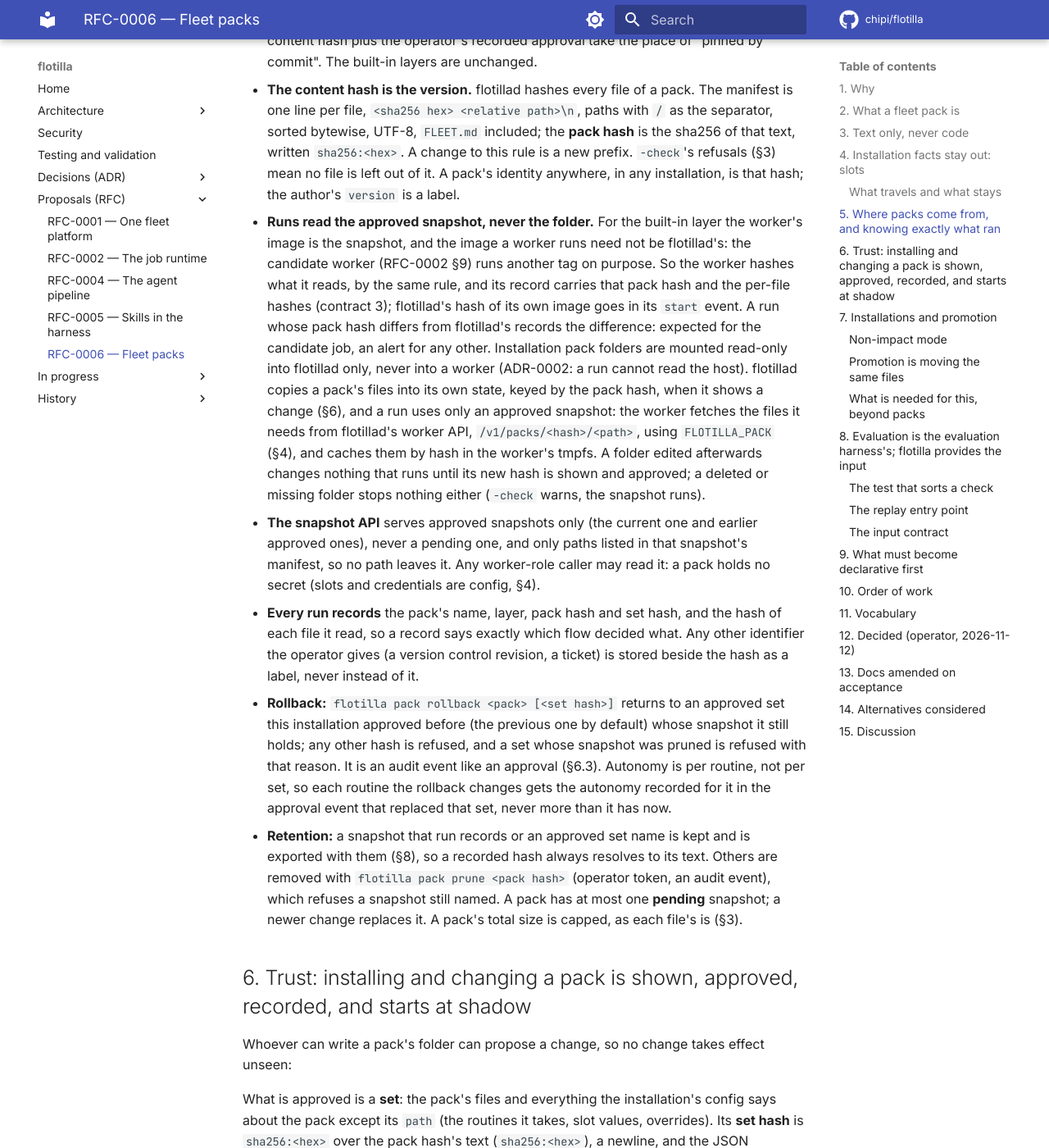
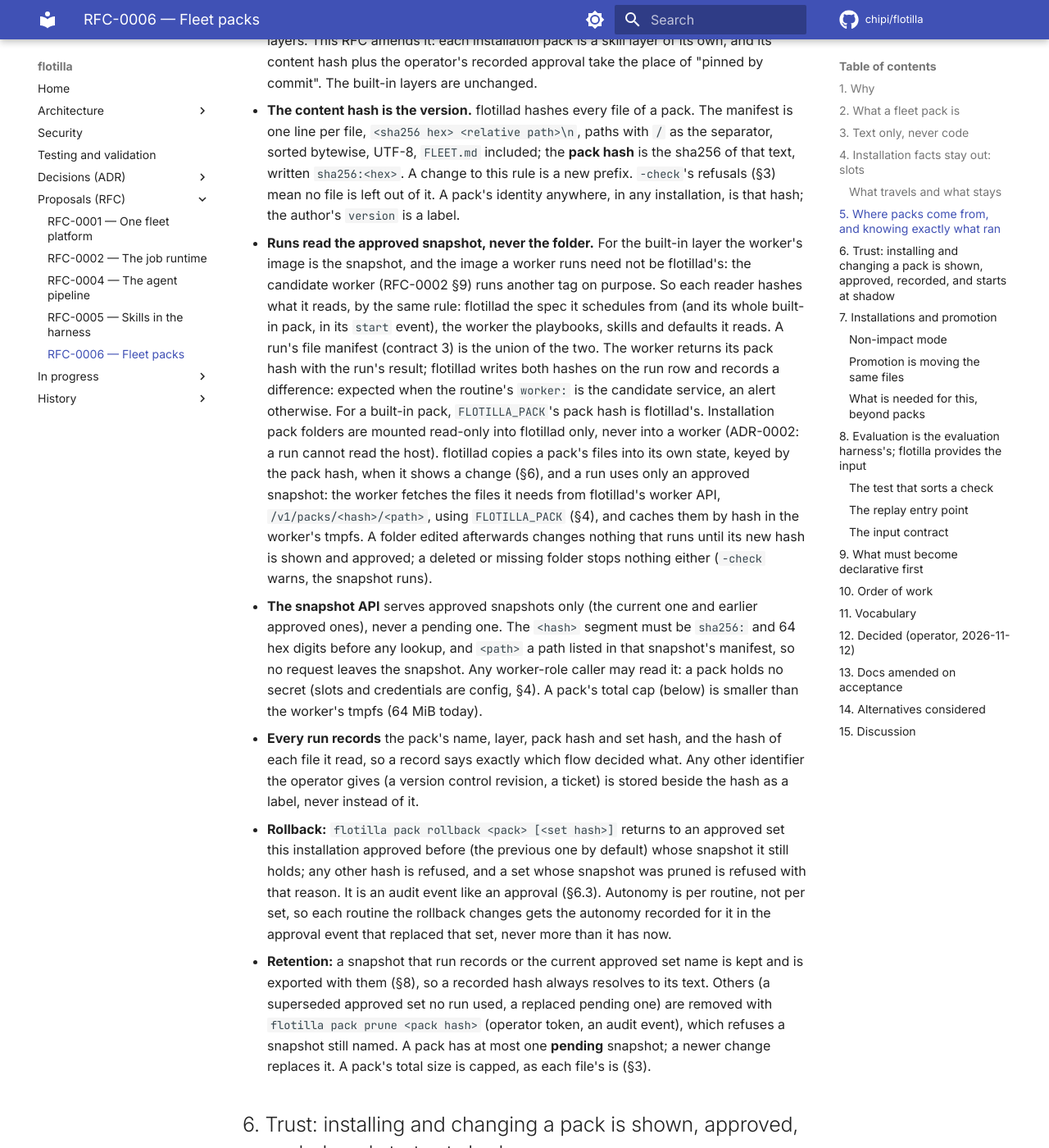
Before and after one commit to chipi/flotilla, an MkDocs documentation site: the page built from docs/rfc/RFC-0006-fleet-packs.md, in a window 1280 px wide and 1400 px high, scrolled down 4719 px. Shown: the whole window at 82% size. Built offline with MkDocs 1.6.1 and Material for MkDocs 9.7.7, drawn with Linux system fonts in a browser that asks for light colours; comment, search, counter and statistics services are not loaded; some of the changed text lies outside the part shown.

Commit message:
docs: RFC-0006 revision 7, the fourth independent review
A fresh read-only agent reviewed revision 6; its code claims and §10's
cross-references held. Its blocker: the registry the requires check
needs had no owner (RFC-0002 §9 step 4 is built, phase-3-plan.md:17,
but left tools and gates in the worker's code; spec.go:286-288 checks
names only). §10 step 4 now builds the registry in flotillad, declared
by each worker image, then the check.

Also: a run's file manifest is the union of flotillad's and the worker's
reads, the worker returns its pack hash, a difference is judged by the
routine's worker:; the approval event records the full set values and
each routine's autonomy, which rollback reads; retention keeps the
current set's snapshot; the copy applies the refusals as it goes;
routines and empty values defined in the set hash; the snapshot API
validates the hash segment; the pack cap below the 64 MiB tmpfs;
deploy scripts naming a container; the default skills folder absent.

make docs-validate: docs validate OK.

Co-Authored-By: Claude Opus 5.5 <noreply@anthropic.com>
Claude-Session: https://claude.ai/code/session_014cvkLDhZiuT6G7yUUfGC4i

```diff
--- a/docs/rfc/RFC-0006-fleet-packs.md
+++ b/docs/rfc/RFC-0006-fleet-packs.md
@@ -91,9 +91,10 @@ installation's registered extension), exactly as ADR-0011 has it for actions. Th
 "skills never grant anything", applied to whole flows:
 
 - `-check` refuses a pack that requires a tool, gate, action or capability the installation does not
-  have, and names each one missing. That needs a registry: today flotillad checks only the names'
-  syntax, and the tools and gates live in the worker's code. The check comes with RFC-0002 §9 step 4's
-  registered tools and gates (§10);
+  have, and names each one missing. That needs a registry in flotillad, which does not exist:
+  flotillad checks only the names' syntax, and RFC-0002 §9 step 4 registered the tools and gates in
+  the worker's code without giving flotillad a list of them. The check comes with the registry of
+  §10 step 4;
 - a pack's files are read, never executed. `-check` refuses a file outside the layout of §2 (a
   `scripts/` folder included), a symbolic link and a file over its kind's size cap (16 KiB for a
   skill, as the skill loader has today; one each for specs, playbooks and defaults), as the skill
@@ -184,10 +185,13 @@ version control. No mechanism here depends on one.
   `version` is a label.
 - **Runs read the approved snapshot, never the folder.** For the built-in layer the worker's image
   is the snapshot, and the image a worker runs need not be flotillad's: the candidate worker
-  (RFC-0002 §9) runs another tag on purpose. So the worker hashes what it reads, by the same rule,
-  and its record carries that pack hash and the per-file hashes (contract 3); flotillad's hash of
-  its own image goes in its `start` event. A run whose pack hash differs from flotillad's records
-  the difference: expected for the candidate job, an alert for any other. Installation pack folders
+  (RFC-0002 §9) runs another tag on purpose. So each reader hashes what it reads, by the same rule:
+  flotillad the spec it schedules from (and its whole built-in pack, in its `start` event), the
+  worker the playbooks, skills and defaults it reads. A run's file manifest (contract 3) is the
+  union of the two. The worker returns its pack hash with the run's result; flotillad writes both
+  hashes on the run row and records a difference: expected when the routine's `worker:` is the
+  candidate service, an alert otherwise. For a built-in pack, `FLOTILLA_PACK`'s pack hash is
+  flotillad's. Installation pack folders
   are mounted read-only into flotillad only, never into a worker (ADR-0002: a run cannot read the
   host). flotillad copies a pack's files into its own state, keyed by the pack hash, when it shows a
   change (§6), and a run uses only an approved snapshot: the worker fetches the files it needs from
@@ -196,20 +200,22 @@ version control. No mechanism here depends on one.
   hash is shown and approved; a deleted or missing folder stops nothing either (`-check` warns, the
   snapshot runs).
 - **The snapshot API** serves approved snapshots only (the current one and earlier approved ones),
-  never a pending one, and only paths listed in that snapshot's manifest, so no path leaves it. Any
-  worker-role caller may read it: a pack holds no secret (slots and credentials are config, §4).
+  never a pending one. The `<hash>` segment must be `sha256:` and 64 hex digits before any lookup,
+  and `<path>` a path listed in that snapshot's manifest, so no request leaves the snapshot. Any
+  worker-role caller may read it: a pack holds no secret (slots and credentials are config, §4). A
+  pack's total cap (below) is smaller than the worker's tmpfs (64 MiB today).
 - **Every run records** the pack's name, layer, pack hash and set hash, and the hash of each file it
-  read, so a
-  record says exactly which flow decided what. Any other identifier the operator gives (a version
-  control revision, a ticket) is stored beside the hash as a label, never instead of it.
+  read, so a record says exactly which flow decided what. Any other identifier the operator gives (a
+  version control revision, a ticket) is stored beside the hash as a label, never instead of it.
 - **Rollback:** `flotilla pack rollback <pack> [<set hash>]` returns to an approved set this
   installation approved before (the previous one by default) whose snapshot it still holds; any
   other hash is refused, and a set whose snapshot was pruned is refused with that reason. It is an
   audit event like an approval (§6.3). Autonomy is per routine, not per set, so each routine the
   rollback changes gets the autonomy recorded for it in the approval event that replaced that set,
   never more than it has now.
-- **Retention:** a snapshot that run records or an approved set name is kept and is exported with
-  them (§8), so a recorded hash always resolves to its text. Others are removed with
+- **Retention:** a snapshot that run records or the current approved set name is kept and is
+  exported with them (§8), so a recorded hash always resolves to its text. Others (a superseded
+  approved set no run used, a replaced pending one) are removed with
   `flotilla pack prune <pack hash>` (operator token, an audit event), which refuses a snapshot still
   named. A pack has at most one **pending** snapshot; a newer change replaces it. A pack's total size
   is capped, as each file's is (§3).
@@ -223,12 +229,16 @@ the pack except its `path` (the routines it takes, slot values, overrides). Its
 `sha256:<hex>` over the pack hash's text (`sha256:<hex>`), a newline, and the JSON Canonicalization
 Scheme (RFC 8785) form of one object, `{"overrides": …, "routines": […], "slots": …}`. Values are
 typed by the manifest (a slot's kind, a default's type), so `10` given where a string is declared is
-refused by `-check`, never hashed two ways. A change to the files, the routines taken, a slot value
+refused by `-check`, never hashed two ways. `routines` is the sorted list of the routines taken
+(every routine the pack holds when `routines:` is absent); `overrides` and `slots` are `{}` when
+empty. A change to the files, the routines taken, a slot value
 or an override is a new set hash; a change to this rule is a new prefix.
 
 1. **Detection** runs at flotillad's start and on demand (`flotilla pack show <pack>`), never by
    polling. `-check` shows a difference and writes nothing (the deploy runs it beside the running
-   daemon). flotillad first copies the folder into its own state, then hashes the copy, so the
+   daemon). flotillad first copies the folder into its own state, applying §3's refusals as it
+   goes (a link is not followed; the copy stops at the first file over its cap or at the pack's
+   total cap, leaving nothing behind), then hashes the copy, so the
    pending snapshot (the copied files and the values) is exactly what its hash names, whatever is
    being written to the folder meanwhile. It is shown against the approved set: the files with their
    differences, the routines taken, the overrides and slot values before and after. An override is
@@ -239,7 +249,9 @@ or an override is a new set hash; a change to this rule is a new prefix.
    the approved set, not of the current config. Until then the installation keeps running the
    previous approved set, or nothing for a new pack.
 3. **The approval is an audit event:** who approved, when, the pack, the pack hash and set hash
-   before and after, the changed files, overrides and slot values. Refusals are recorded the same way.
+   before and after, the changed files, the approved set's full values (routines, slots,
+   overrides, not only the changed ones) and each routine's autonomy control at that moment; a
+   rollback (§5) reads both. Refusals are recorded the same way.
 4. **The changed routines run at `shadow`**, whatever their specs say, until the operator raises
    them. A routine is changed when anything it depends on differs from the approved set: a file it
    reads (its spec, playbooks, skills, defaults; a file two routines share changes both), or a slot
@@ -298,7 +310,9 @@ No tier has a fixed name or count: dev → test → prod, or sandbox → prod, o
   API that serves approved snapshots by hash.
 - **A second installation on one host:** the compose project's name, the container names and the
   default volume names parametrised per installation, as `FLOTILLA_VOLUME_PREFIX` already does for
-  the secrets volume. The external networks (the other stacks') stay shared.
+  the secrets volume. The external networks (the other stacks') stay shared. An installation's own
+  deploy scripts that name a container (`docker exec flotillad`) follow; they are its, not
+  flotilla's.
 - **Outputs only through actions.** A capped installation is non-impact only if nothing writes outward
   except through actions the cap holds. Today the triage fleet enforces shadow in its own code
   (`orchestrator.py` forces a dry run); with packs, every outward write must be an action decided by
@@ -428,8 +442,10 @@ that are declarative from the start (the ops fleet's daily brief, RFC-0001 phase
 3. Installation folders, the installation's name, the read-only mount into flotillad, the snapshot
    API on the workers' listener, slots, overrides with their warning, approval of a set, rollback,
    prune, and "changed routines start at shadow".
-4. The `requires` check (§3), after RFC-0002 §9 step 4 registers the tools and gates it checks
-   against.
+4. The registry in flotillad: the tools, gates, actions and model capabilities an installation has,
+   declared by each worker image (a file the image carries, read by flotillad at `-check` and at
+   start). RFC-0002 §9 step 4 put the tools and gates in the worker's code; it did not give
+   flotillad a list of them. Then the `requires` check (§3) against it.
 5. The installation-wide autonomy and budget caps.
 6. Record export in one format with the input contract (§8), and the promotion record.
    The replay entry point does not wait for packs: it goes first, as an RFC-0002 amendment (the
@@ -555,3 +571,15 @@ that are declarative from the start (the ops fleet's daily brief, RFC-0001 phase
     caps per file kind; `/` as the manifest's separator; the built-in set hash empty; flotillad's
     version (the image tag in CI builds); the workers' listener missing from `components.md`; the
     default skills folder empty today.
+- **2026-11-12, fourth independent review, of revision 6** (a fresh read-only agent). It confirmed
+  revision 6's code claims and §10's cross-references, and found, and revision 7 changes:
+  - **The registry the `requires` check needs had no owner.** RFC-0002 §9 step 4 is built, but it
+    left the tools and gates in the worker's code. §10 step 4 now builds the registry in flotillad
+    (declared by each worker image), then the check.
+  - **Smaller fixes:** a run's file manifest is the union of what flotillad and the worker read,
+    the worker returns its pack hash with the result and flotillad records a difference by the
+    routine's `worker:`; the approval event records the set's full values and each routine's
+    autonomy, which rollback reads; retention keeps the current set's snapshot, not every approved
+    one; the copy applies the refusals as it goes; `routines` and empty values defined in the set
+    hash; the snapshot API checks the hash segment; the pack cap below the worker's tmpfs; deploy
+    scripts that name a container; the default skills folder absent today.
```
Also changed, not shown: other parts of docs/rfc/RFC-0006-fleet-packs.md (+3 -3 lines), docs/rfc/README.md (+1 -1 lines).
